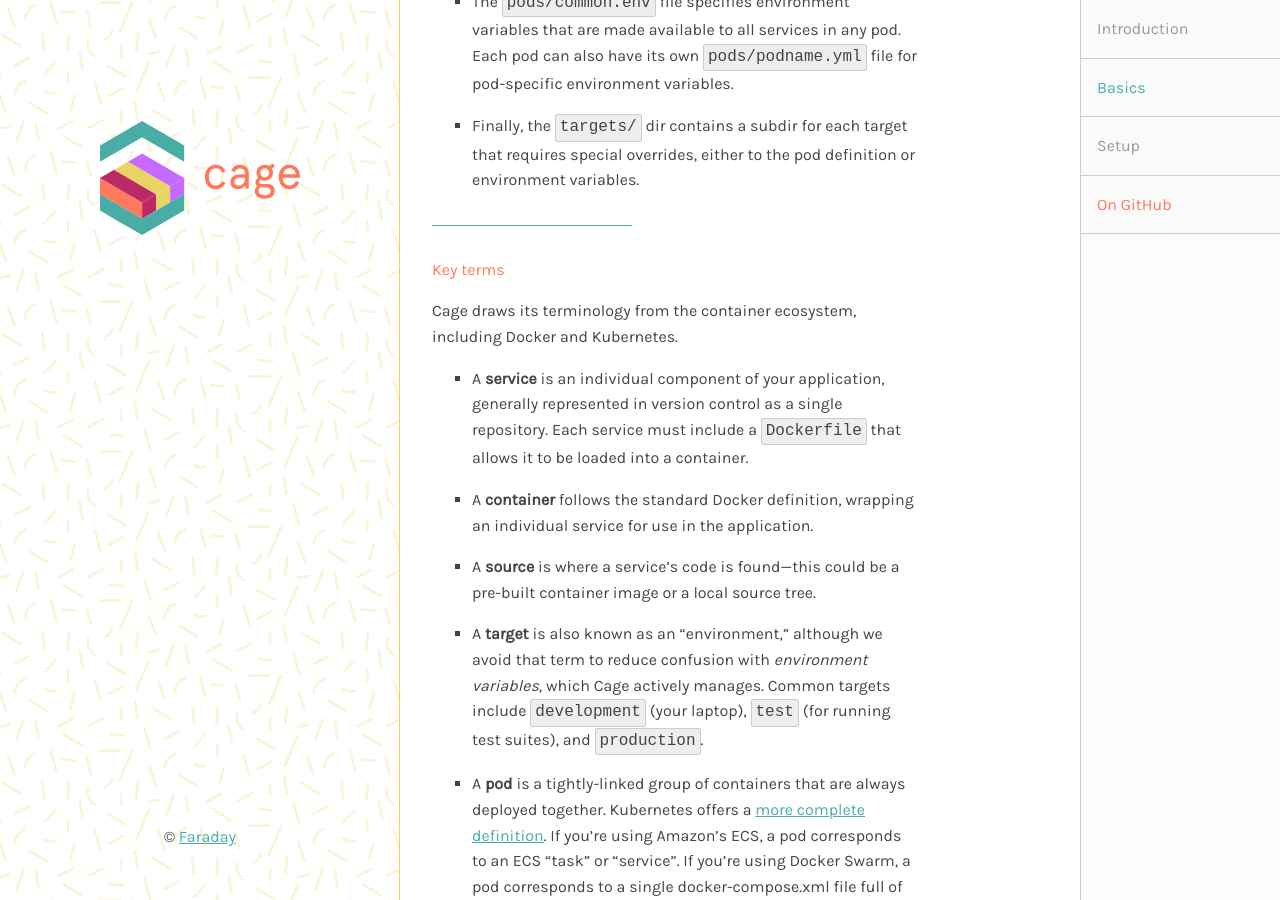
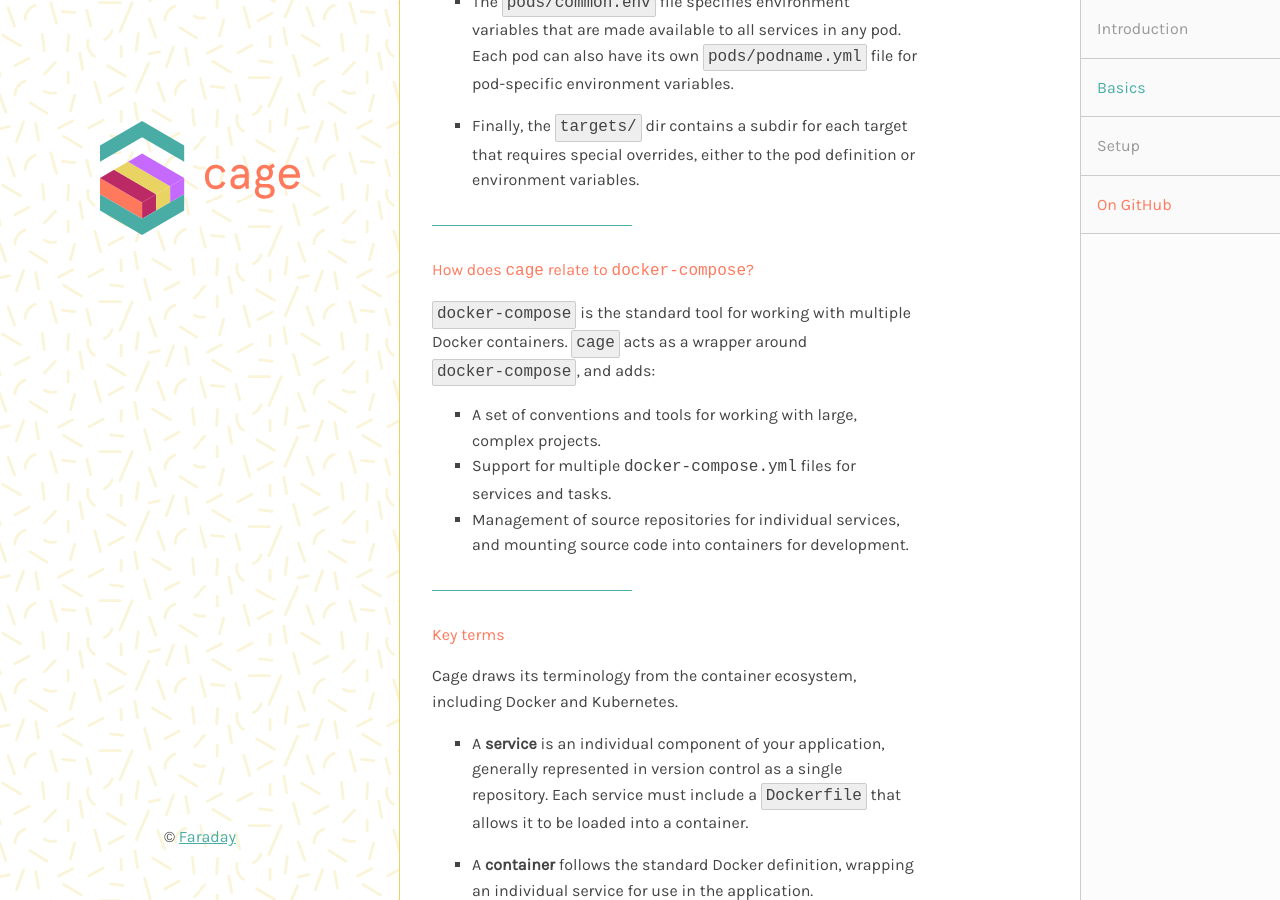
Before and after one commit to faradayio/cage.faraday.io, a Jekyll site: the page built from basics.md, in a window 1280 px wide and 900 px high, scrolled down 820 px. Built offline with Jekyll 4.4.1, drawn with Linux system fonts in a browser that asks for light colours; nearby versions of some CDN libraries.

Commit message:
Explain how we relate to standard `docker-compose`

```diff
--- a/basics.md
+++ b/basics.md
@@ -39,6 +39,18 @@ myproject/
 </section>
 
 <section>
+## How does `cage` relate to `docker-compose`?
+
+`docker-compose` is the standard tool for working with multiple Docker
+containers.  `cage` acts as a wrapper around `docker-compose`, and adds:
+
+* A set of conventions and tools for working with large, complex projects.
+* Support for multiple `docker-compose.yml` files for services and tasks.
+* Management of source repositories for individual services, and mounting
+  source code into containers for development.
+</section>
+
+<section>
 ## Key terms
 
 Cage draws its terminology from the container ecosystem, including Docker and Kubernetes.
```
